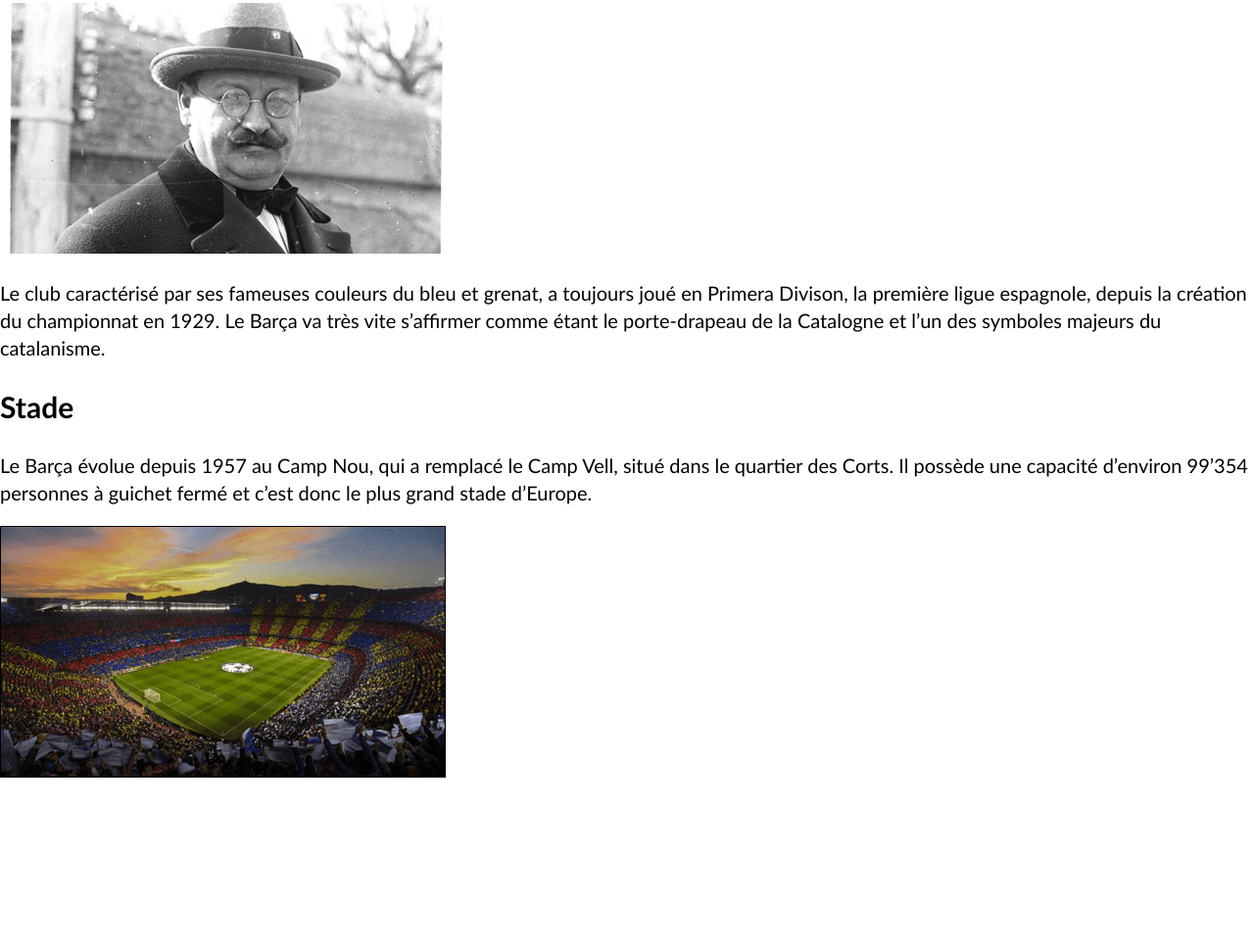
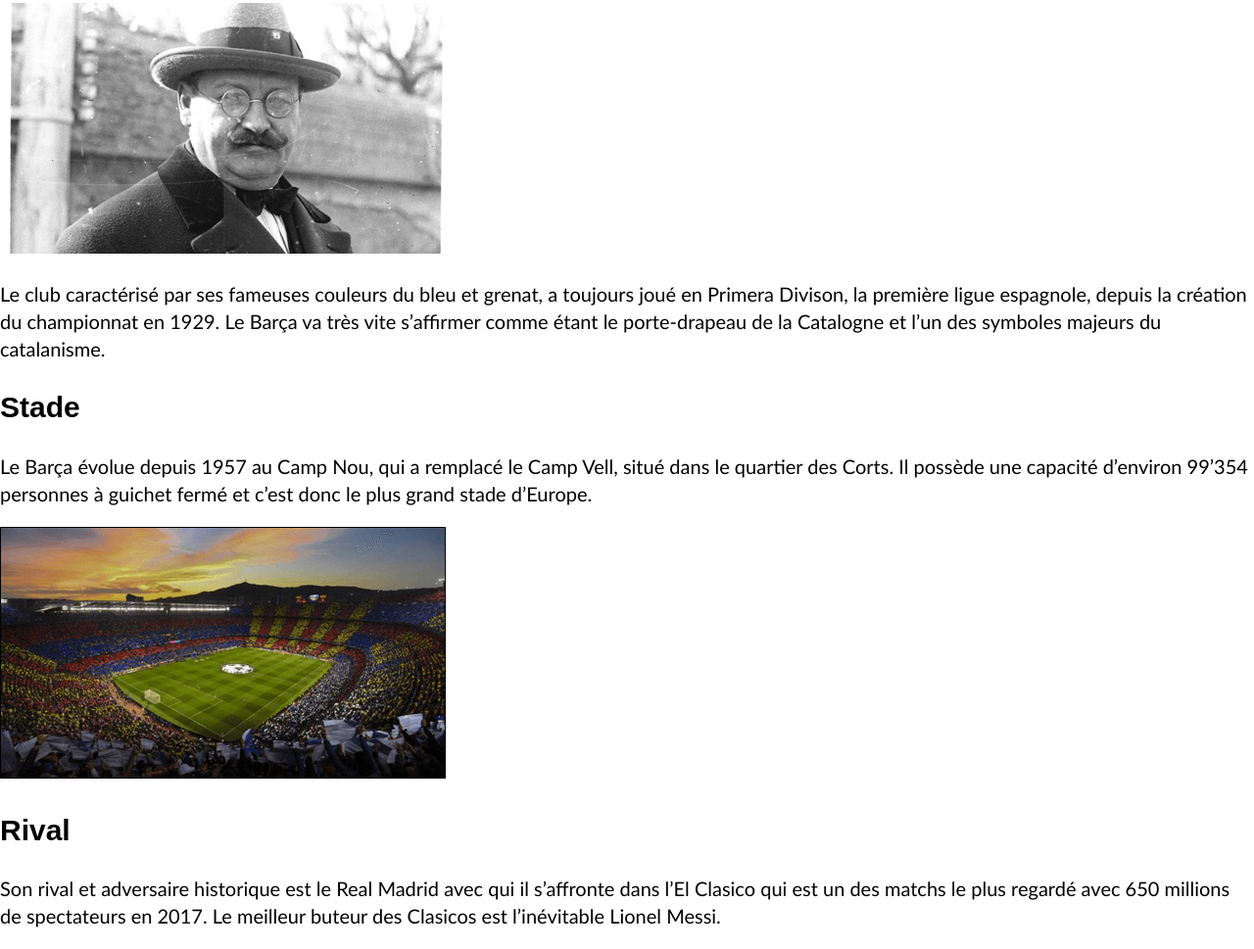
Before and after one commit to Quentin-Prongue/2021-MSC-16-fcbarcelone-PRONQUE, a plain HTML site: page histoire.html in a window 1280 px wide. Shown: the part 312-1281 px from the top of the page at 98% size. Before the commit the page ends 1112 px from the top, so only its background shows below. Drawn offline with Linux system fonts and the light colour scheme.

Commit message:
Ajout de l'html

```diff
--- a/css/main.css
+++ b/css/main.css
@@ -33,6 +33,7 @@ h1 {
     font-weight: 400;
     font-size: 48px;
     text-align: center;
+    color: linear-gradient(to right, #2B0CD1, #DC0012);
 }
 
 p {
--- a/histoire.html
+++ b/histoire.html
@@ -42,7 +42,9 @@
     <p>Le FC Barcelone a été fondé en 1899 par le Suisse Hans Gamper,
         connu en Espagne sous le nom de Joan Gamper.</p>
 
-    <img src="/img/Hans%20Gamper.png" alt="Image Hans Gamper">
+    <a href="img/Hans%20Gamper.png" target="_self">
+    <img src="img/Hans%20Gamper.png" alt="Image Hans Gamper">
+    </a>
 
     <p>Le club caractérisé par ses fameuses couleurs du bleu et grenat,
         a toujours joué en Primera Divison,
@@ -52,7 +54,9 @@
         le porte-drapeau de la Catalogne et l’un des
         symboles majeurs du catalanisme.</p>
 
+    <a href="https://fr.wikipedia.org/wiki/Camp_Nou">
     <h2>Stade</h2>
+    </a>
 
     <p>Le Barça évolue depuis 1957 au Camp Nou,
         qui a remplacé le Camp Vell,
@@ -60,7 +64,23 @@
         Il possède une capacité d’environ 99’354 personnes
         à guichet fermé et c’est donc le plus grand stade d’Europe.</p>
 
-    <img src="/img/Camp%20Nou.png" alt="Image du Camp Nou">
+    <a href="img/Camp%20Nou.png" target="_self">
+    <img src="img/Camp%20Nou.png" alt="Image du Camp Nou">
+    </a>
+
+    <a href="https://fr.wikipedia.org/wiki/Cl%C3%A1sico">
+    <h2>Rival</h2>
+    </a>
+
+    <p>Son rival et adversaire historique est
+        le Real Madrid avec qui il s’affronte
+        dans l’El Clasico qui est un des matchs
+        le plus regardé avec 650 millions de spectateurs en 2017.
+        Le meilleur buteur des Clasicos est l’inévitable Lionel Messi.</p>
+
+
+
+
 
 
 </main>
```
